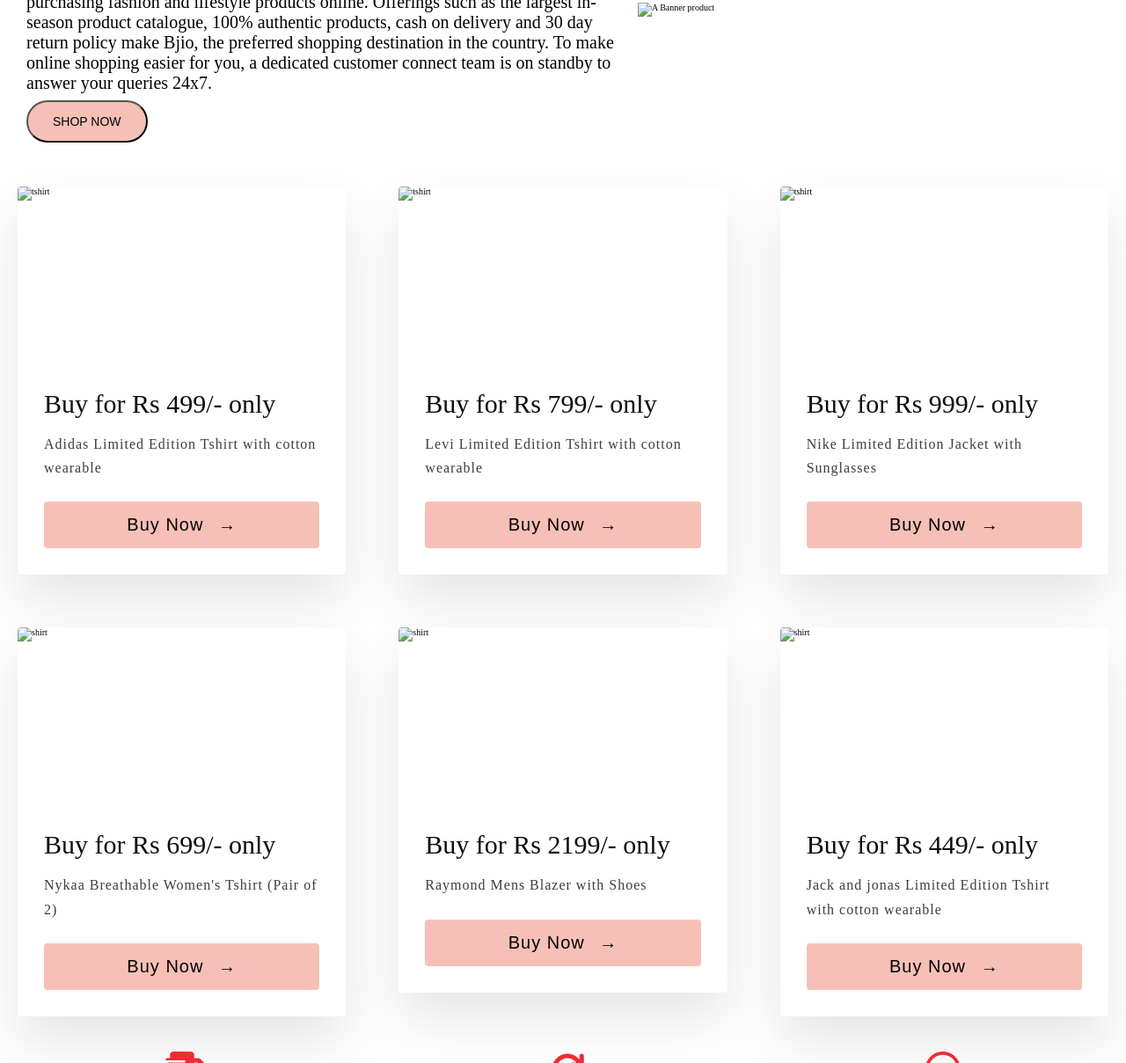
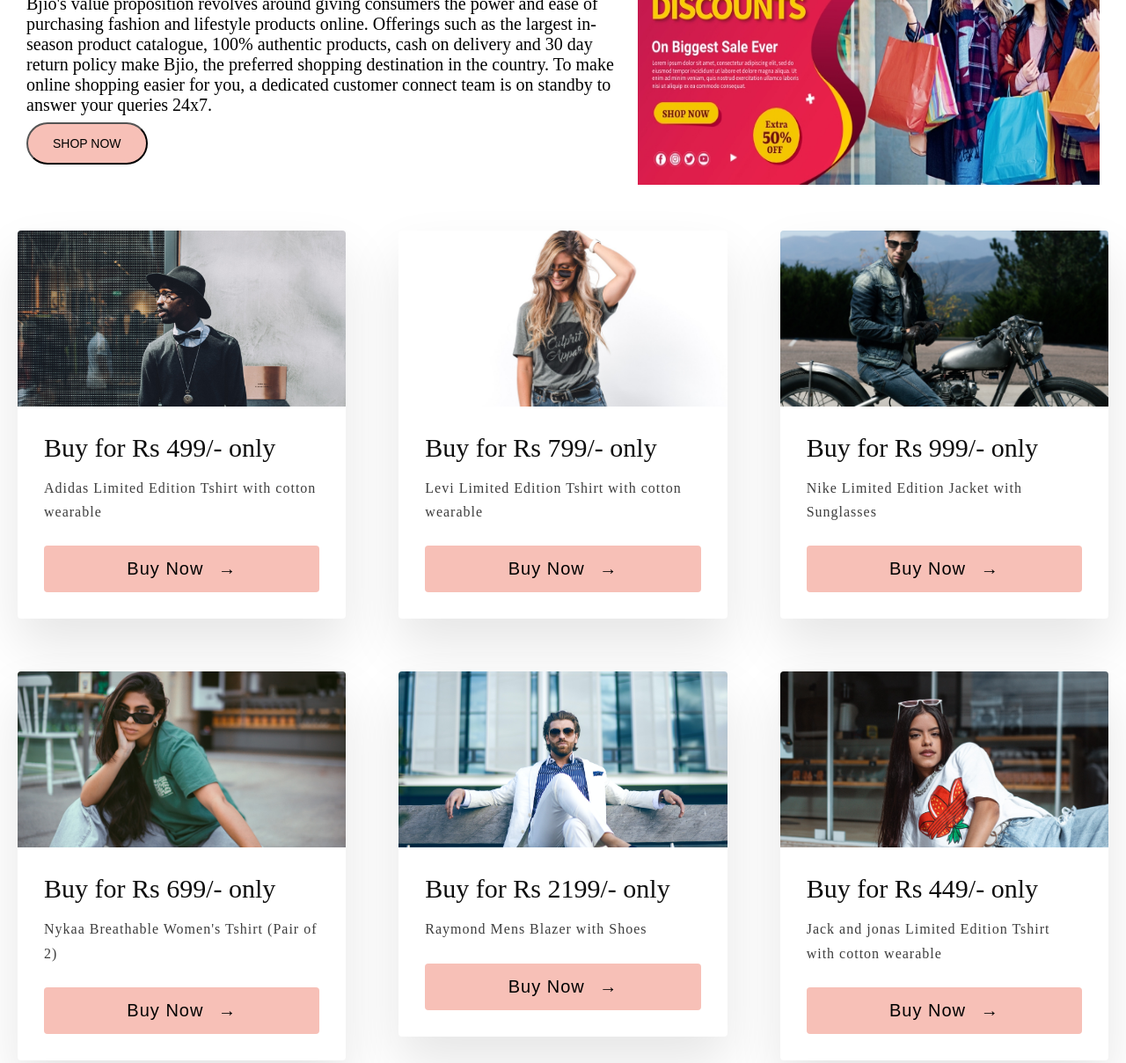
Before and after one commit to nile-ore/bjio, a plain HTML site: page index.html in a window 1280 px wide. Shown: the part 228-1436 px from the top of the page at 88% size. Drawn offline with Linux system fonts and the light colour scheme.

Commit message:
2nd commit

```diff
--- a/index.html
+++ b/index.html
@@ -4,7 +4,7 @@
     <meta charset="UTF-8">
     <meta http-equiv="X-UA-Compatible" content="IE=edge">
     <meta name="viewport" content="width=device-width, initial-scale=1.0">
-    <link rel="icon" href="./images/title.jpg" >
+    <link rel="icon" href="./images/title.jpeg" >
     <link rel="stylesheet" href="https://cdnjs.cloudflare.com/ajax/libs/font-awesome/6.3.0/css/all.min.css" integrity="sha512-SzlrxWUlpfuzQ+pcUCosxcglQRNAq/DZjVsC0lE40xsADsfeQoEypE+enwcOiGjk/bSuGGKHEyjSoQ1zVisanQ==" crossorigin="anonymous" referrerpolicy="no-referrer" />
 
     <title>Bjio - Online Shopping for Women, Men, Kids Clothing, Footwear</title>
@@ -42,7 +42,7 @@
            <button class="btn"> <a href="#shopnow" class="btn">SHOP NOW</a></button>
         </div>
         <div class="image">
-            <img src="images/body.jpg" alt="A Banner product" />
+            <img src="images/body.jpeg" alt="A Banner product" />
         </div>
     </section>
 
@@ -53,7 +53,7 @@
     <div class="grid">
         <div class="grid-item">
           <div class="card">
-            <img class="card-img" src="./images/img1.jpg" alt="tshirt" />
+            <img class="card-img" src="./images/img1.jpeg" alt="tshirt" />
             <div class="card-content">
               <h1 class="card-header">Buy for Rs 499/- only</h1>
               <p class="card-text">
@@ -65,7 +65,7 @@
         </div>
         <div class="grid-item">
             <div class="card">
-              <img class="card-img" src="./images/img3.jpg" alt="tshirt" />
+              <img class="card-img" src="./images/img3.jpeg" alt="tshirt" />
               <div class="card-content">
                 <h1 class="card-header">Buy for Rs 799/- only</h1>
                 <p class="card-text">
@@ -77,7 +77,7 @@
           </div>
           <div class="grid-item">
             <div class="card">
-              <img class="card-img" src="./images/img2.jpg" alt="tshirt" />
+              <img class="card-img" src="./images/img2.jpeg" alt="tshirt" />
               <div class="card-content">
                 <h1 class="card-header">Buy for Rs 999/- only</h1>
                 <p class="card-text">
@@ -89,7 +89,7 @@
           </div>
           <div class="grid-item">
             <div class="card">
-              <img class="card-img" src="./images/img4.jpg" alt="shirt" />
+              <img class="card-img" src="./images/img4.jpeg" alt="shirt" />
               <div class="card-content">
                 <h1 class="card-header">Buy for Rs 699/- only</h1>
                 <p class="card-text">
@@ -101,7 +101,7 @@
           </div>
           <div class="grid-item">
             <div class="card">
-              <img class="card-img" src="./images/img6.jpg" alt="shirt" />
+              <img class="card-img" src="./images/img6.jpeg" alt="shirt" />
               <div class="card-content">
                 <h1 class="card-header">Buy for Rs 2199/- only</h1>
                 <p class="card-text">
@@ -113,7 +113,7 @@
           </div>
           <div class="grid-item">
             <div class="card">
-              <img class="card-img" src="./images/img5.jpg" alt="shirt" />
+              <img class="card-img" src="./images/img5.jpeg" alt="shirt" />
               <div class="card-content">
                 <h1 class="card-header">Buy for Rs 449/- only</h1>
                 <p class="card-text">
```
Also changed, not shown: images/body.jpeg (added), images/img1.jpeg (added), images/img2.jpeg (added), images/img3.jpeg (added), images/img4.jpeg (added), images/img5.jpeg (added), images/img6.jpeg (added), images/title.jpeg (added).
